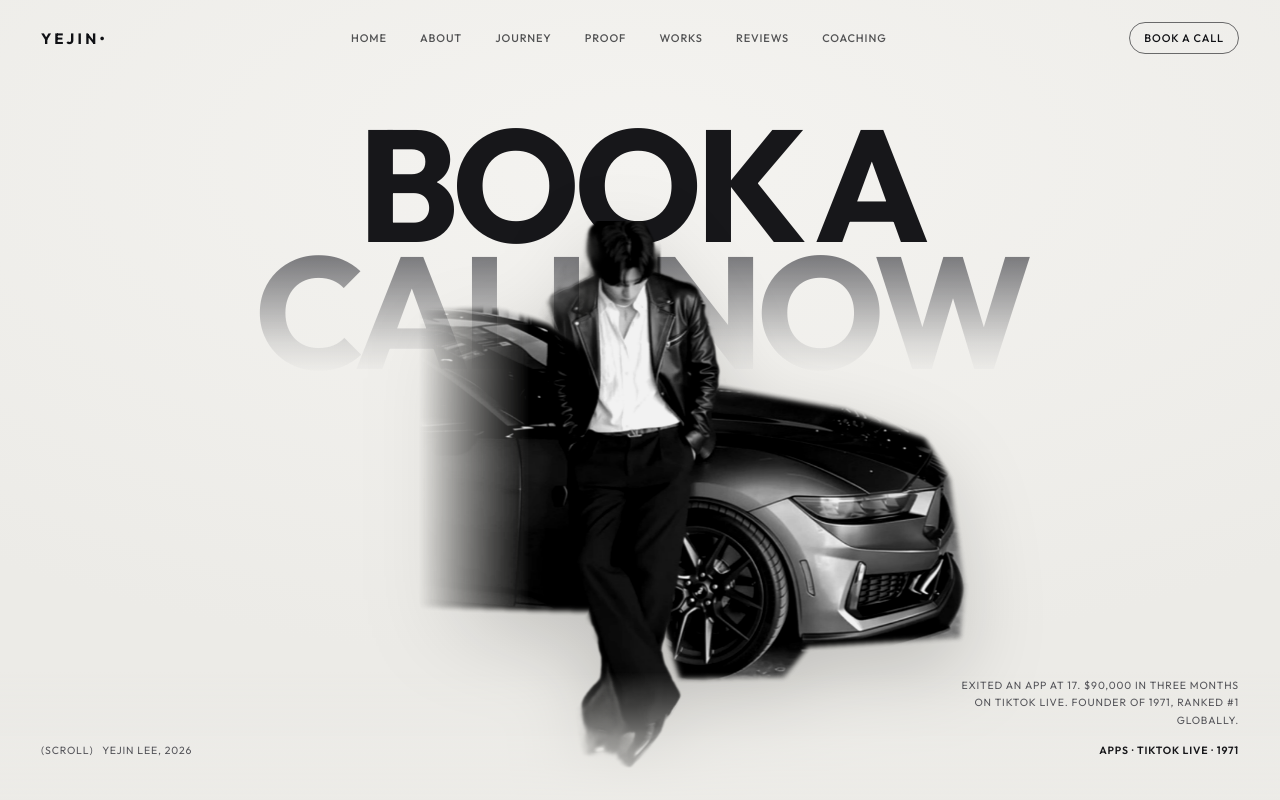
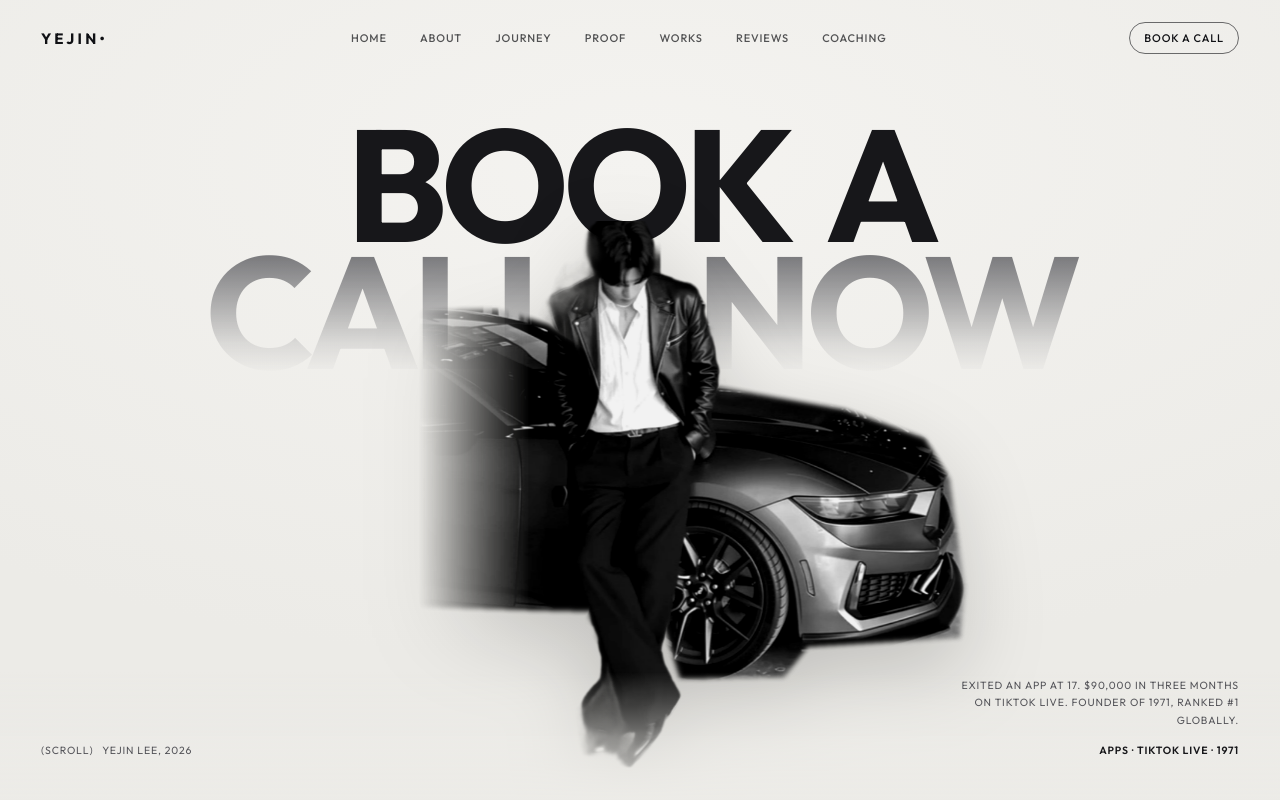
Before and after one commit to joeleugenelee-spec/portfolio, a plain HTML site: page index.html in a window 1280 px wide. Shown: the top 800 px of the page. Drawn offline with nearby package versions, Linux system fonts and the light colour scheme; no server answers.

Commit message:
Hero headline spacing: keep both words clear of the cutout
Co-Authored-By: Claude Fable 5.2 <noreply@anthropic.com>
Claude-Session: https://claude.ai/code/session_01HHCRrWXM9DUkcCRJsxLhcr

```diff
--- a/index.html
+++ b/index.html
@@ -49,6 +49,7 @@ img,video,canvas{display:block}
 .hero-type{position:absolute;left:0;right:0;top:15vh;text-align:center;font-weight:700;font-size:clamp(54px,12.4vw,250px);line-height:.8;letter-spacing:-.045em;white-space:nowrap;will-change:transform}
 .hero-type span{display:block}
 .hero-type a{display:block;cursor:pointer}
+.hero-type .l1{word-spacing:.14em}.hero-type .l2{word-spacing:.62em}
 @media (hover:hover) and (pointer:fine){.hero-type a .l1{transition:letter-spacing .5s var(--ease)}.hero-type a:hover .l1{letter-spacing:-.03em}}
 .hero-type .l2{background:linear-gradient(180deg,#77777a 5%,rgba(150,150,152,.25) 75%,rgba(150,150,152,0) 100%);-webkit-background-clip:text;background-clip:text;color:transparent}
 .hero-me{position:absolute;left:50%;bottom:-2vh;height:min(76vh,calc(100vh - 16vw));height:min(76svh,calc(100svh - 16vw));min-height:320px;width:auto;max-width:none;transform:translateX(-40%);will-change:transform;
```
